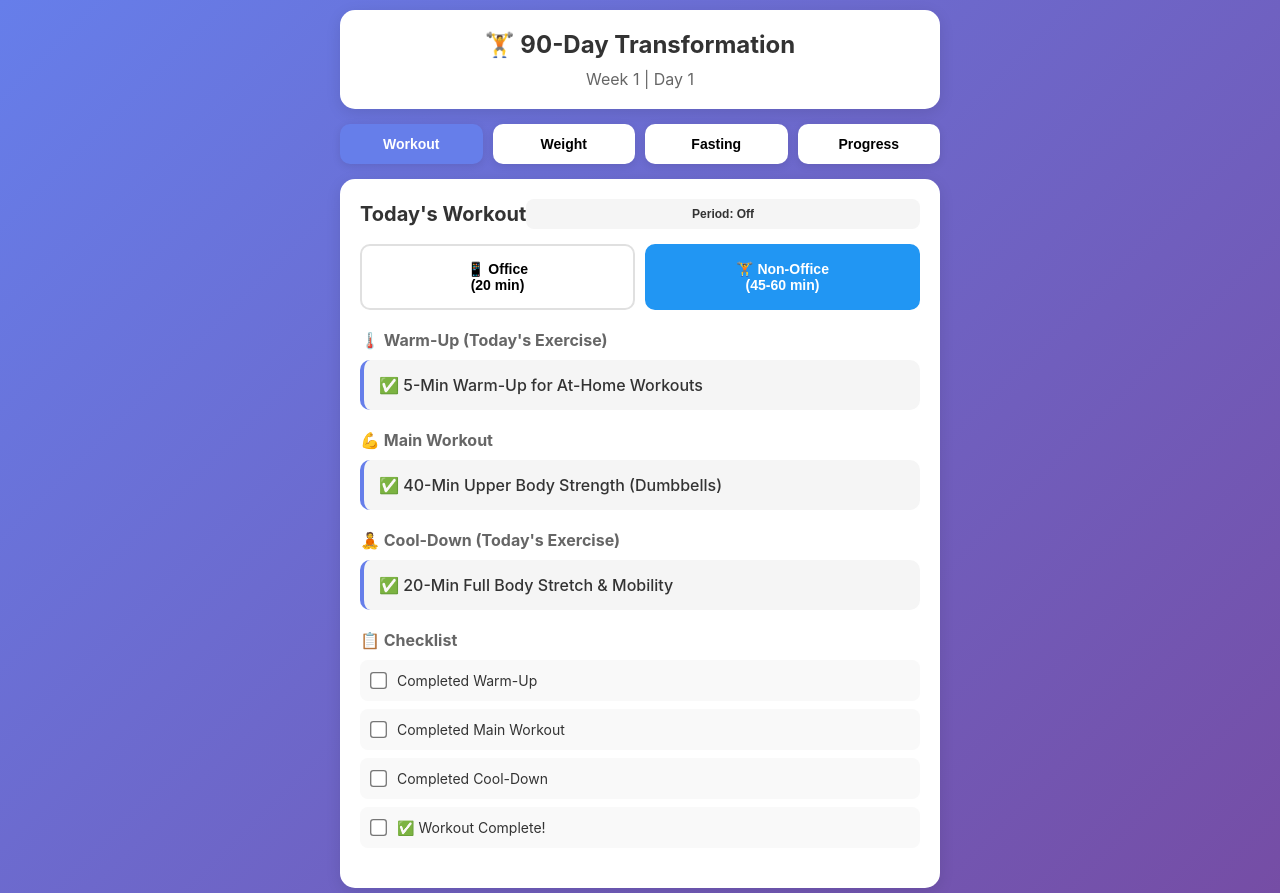
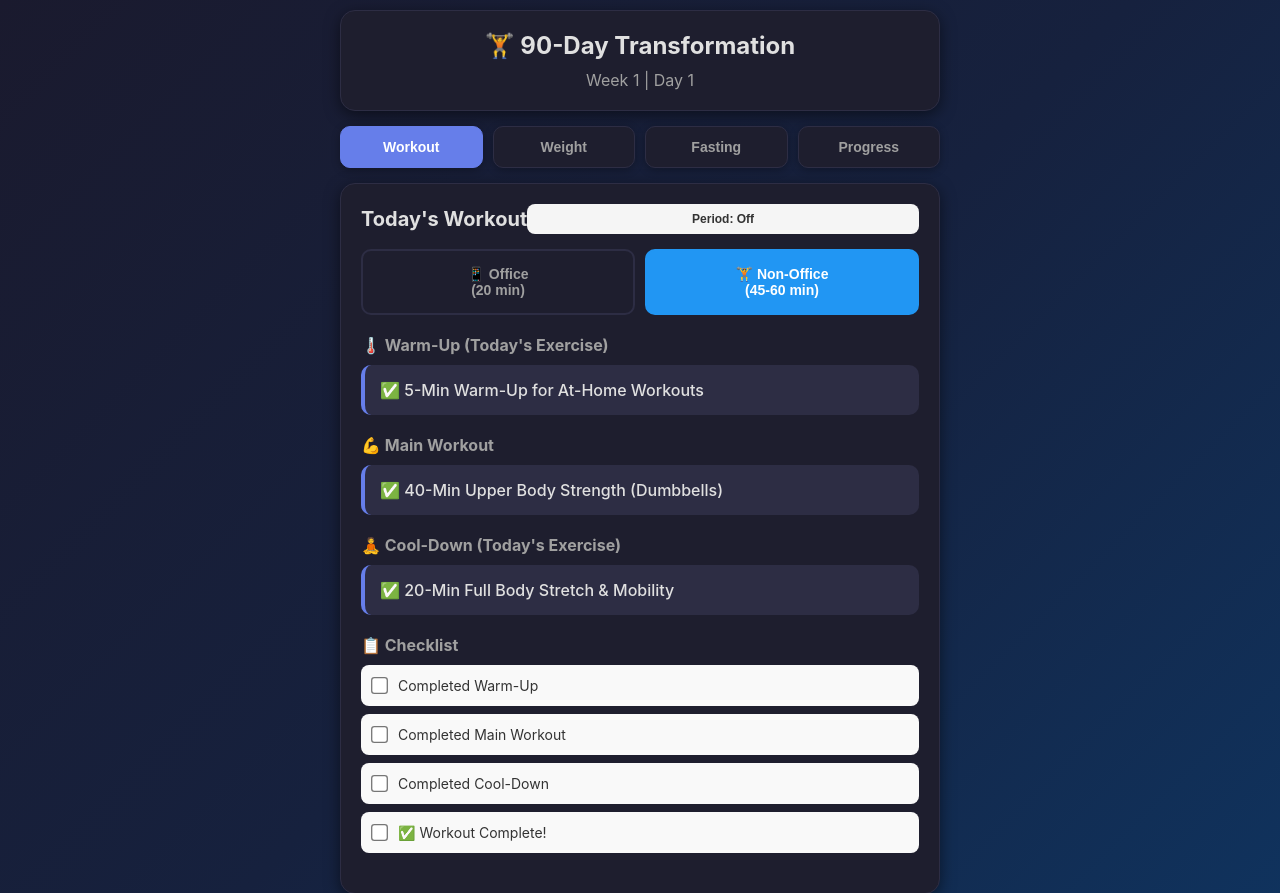
Before and after one commit to hgowdarpm-lgtm/fitness-tracker, a plain HTML site: page index.html in a window 1280 px wide. Shown: the top 893 px of the page. Drawn offline with Linux system fonts and the light colour scheme.

Commit message:
Update index.html

```diff
--- a/index.html
+++ b/index.html
@@ -17,10 +17,11 @@
 
         body {
             font-family: -apple-system, BlinkMacSystemFont, 'Segoe UI', Roboto, Oxygen, Ubuntu, Cantarell, sans-serif;
-            background: linear-gradient(135deg, #667eea 0%, #764ba2 100%);
+            background: linear-gradient(135deg, #1a1a2e 0%, #16213e 50%, #0f3460 100%);
             min-height: 100vh;
             padding: 10px;
             padding-bottom: 80px;
+            color: #e0e0e0;
         }
 
         .container {
@@ -29,23 +30,24 @@
         }
 
         .header {
-            background: white;
+            background: #1e1e2e;
             border-radius: 15px;
             padding: 20px;
             margin-bottom: 15px;
-            box-shadow: 0 4px 15px rgba(0,0,0,0.1);
+            box-shadow: 0 4px 15px rgba(0,0,0,0.5);
             text-align: center;
+            border: 1px solid #2d2d44;
         }
 
         .header h1 {
             font-size: 24px;
-            color: #333;
+            color: #e0e0e0;
             margin-bottom: 10px;
         }
 
         .header .week-info {
             font-size: 16px;
-            color: #666;
+            color: #a0a0a0;
             margin-top: 5px;
         }
 
@@ -58,19 +60,26 @@
         .tab-btn {
             flex: 1;
             padding: 12px;
-            background: white;
-            border: none;
+            background: #1e1e2e;
+            border: 1px solid #2d2d44;
             border-radius: 10px;
             font-size: 14px;
             font-weight: 600;
             cursor: pointer;
-            box-shadow: 0 2px 8px rgba(0,0,0,0.1);
+            box-shadow: 0 2px 8px rgba(0,0,0,0.3);
             transition: all 0.3s;
+            color: #a0a0a0;
+        }
+
+        .tab-btn:hover {
+            background: #2d2d44;
+            color: #e0e0e0;
         }
 
         .tab-btn.active {
             background: #667eea;
             color: white;
+            border-color: #667eea;
         }
 
         .tab-content {
@@ -82,16 +91,17 @@
         }
 
         .card {
-            background: white;
+            background: #1e1e2e;
             border-radius: 15px;
             padding: 20px;
             margin-bottom: 15px;
-            box-shadow: 0 4px 15px rgba(0,0,0,0.1);
+            box-shadow: 0 4px 15px rgba(0,0,0,0.5);
+            border: 1px solid #2d2d44;
         }
 
         .card h2 {
             font-size: 20px;
-            color: #333;
+            color: #e0e0e0;
             margin-bottom: 15px;
         }
 
@@ -104,13 +114,20 @@
         .day-btn {
             flex: 1;
             padding: 15px;
-            border: 2px solid #e0e0e0;
+            border: 2px solid #2d2d44;
             border-radius: 10px;
-            background: white;
+            background: #1e1e2e;
             font-size: 14px;
             font-weight: 600;
             cursor: pointer;
             transition: all 0.3s;
+            color: #a0a0a0;
+        }
+
+        .day-btn:hover {
+            background: #2d2d44;
+            border-color: #3d3d54;
+            color: #e0e0e0;
         }
 
         .day-btn.active {
@@ -134,7 +151,7 @@
 
         .link-group h3 {
             font-size: 16px;
-            color: #666;
+            color: #a0a0a0;
             margin-bottom: 10px;
             display: flex;
             align-items: center;
@@ -144,11 +161,11 @@
         .workout-link {
             display: block;
             padding: 15px;
-            background: #f5f5f5;
+            background: #2d2d44;
             border-radius: 10px;
             margin-bottom: 10px;
             text-decoration: none;
-            color: #333;
+            color: #e0e0e0;
             font-weight: 500;
             transition: all 0.3s;
             border-left: 4px solid #667eea;
@@ -162,8 +179,9 @@
         }
 
         .workout-link.completed {
-            background: #d4edda;
-            border-left-color: #28a745;
+            background: #1e3a1e;
+            border-left-color: #4CAF50;
+            color: #a0e0a0;
         }
 
         .checklist-item {
```
